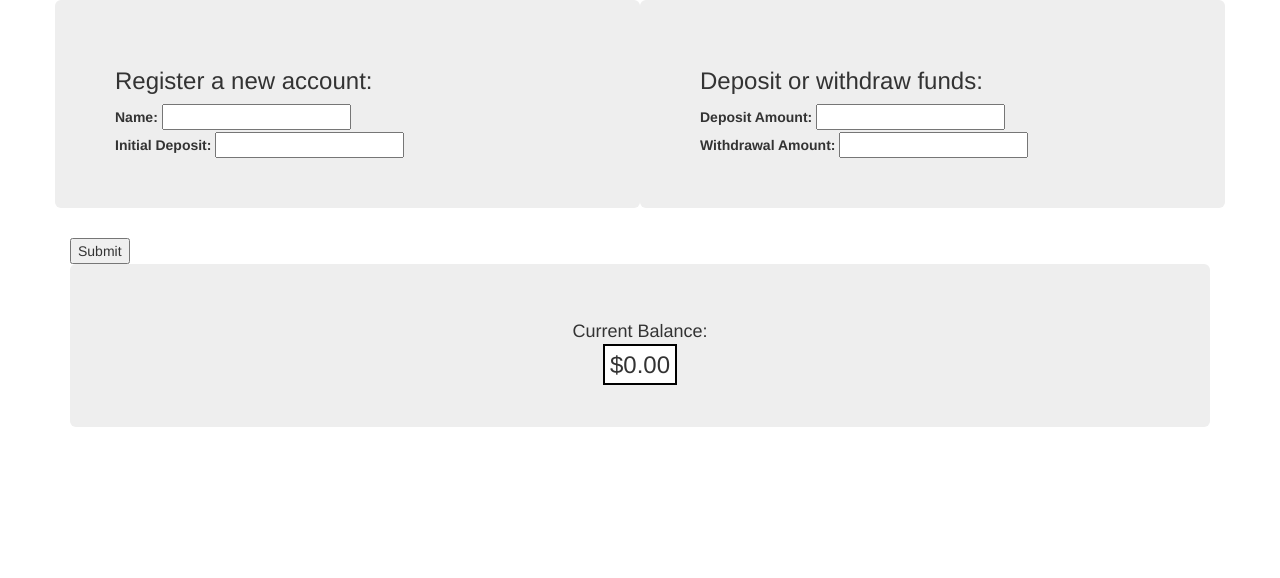
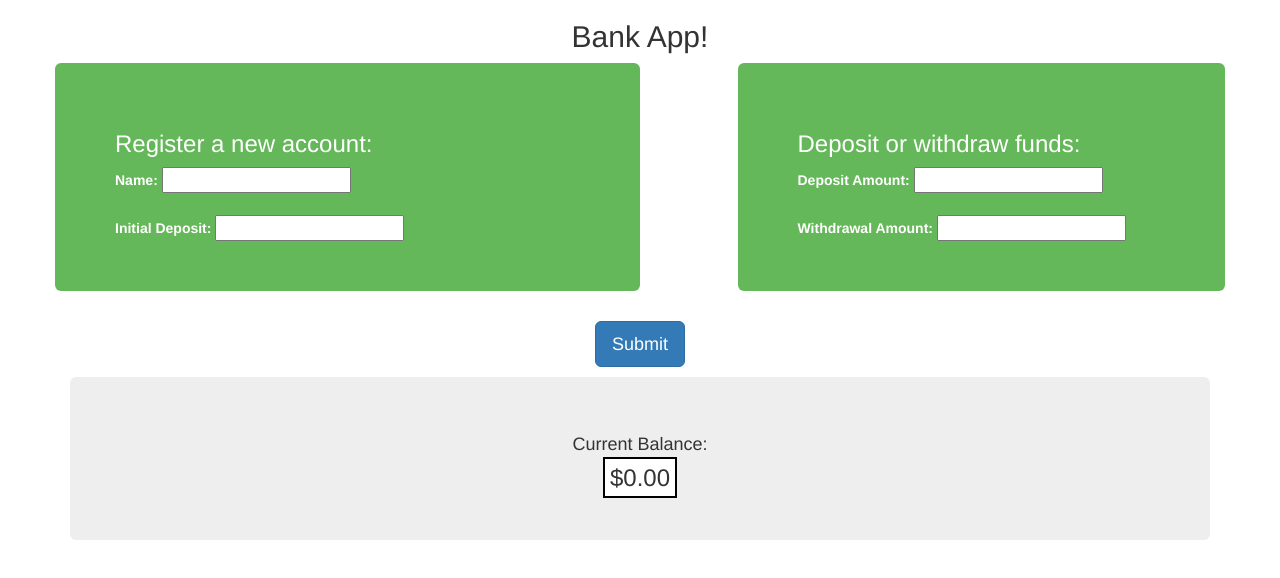
Before and after one commit to SamiAljamal/bank, a plain HTML site: page index.html in a window 1280 px wide. Drawn offline with Linux system fonts and the light colour scheme.

Commit message:
add css styling

```diff
--- a/css/styles.css
+++ b/css/styles.css
@@ -10,3 +10,21 @@
   border: 2px solid black;
   padding: 5px;
 }
+.newAccount {
+  float: left;
+  background-color: #65B859;
+  color: white;
+}
+
+.depositWithdraw{
+  float: right;
+  background-color: #65B859;
+  color: white;
+}
+#btns{
+  text-align: center;
+  margin-bottom: 10px;
+}
+h2 {
+  text-align: center;
+}
--- a/index.html
+++ b/index.html
@@ -9,25 +9,28 @@
     <title>Epicodus Savings and Loan</title>
   </head>
   <body>
+    <h2>Bank App!</h2>
     <div class="container">
       <form id= "user">
         <div class="row" >
           <div class="col-md-6 jumbotron newAccount">
             <h3>Register a new account:</h3>
             <label for="name">Name:</label>
-            <input type="text" id="name" name="name" value=""><br>
+            <input type="text" id="name" name="name" value=""><br><br>
             <label for="initdeposit">Initial Deposit:</label>
             <input type="number" id="initDeposit" name="initaldeposit" value="">
           </div>
-          <div class="col-md-6 jumbotron depositWithdraw">
+          <div class="col-md-5 jumbotron depositWithdraw">
             <h3>Deposit or withdraw funds:</h3>
             <label for="deposit">Deposit Amount:</label>
-            <input type="number" id="deposit" name="deposit" value=""><br>
+            <input type="number" id="deposit" name="deposit" value=""><br><br>
             <label for="withdrawal">Withdrawal Amount:</label>
             <input type="number" id="withdraw" name="withdrawal" value="">
           </div>
         </div>
-        <button type="submit" name="button">Submit</button>
+        <div class= "center-block" id="btns">
+          <button class="btn btn-primary btn-lg" type="submit" name="button">Submit</button>
+        </div>
     </form>
       <div class="jumbotron balance">
         <h4>Current Balance:</h4>
```
